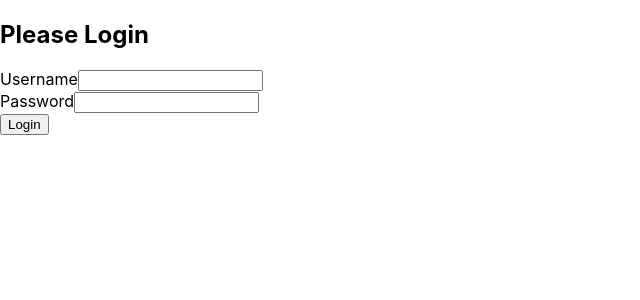
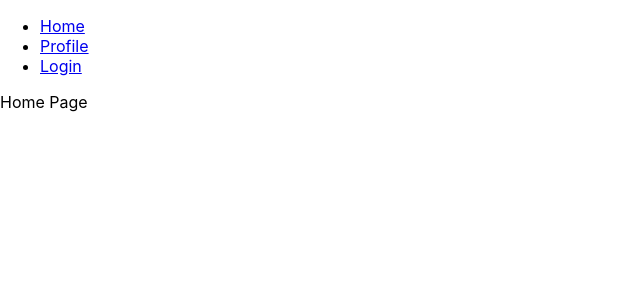
Before and after one commit to huntertrammell/typescript-react-jest, a React (Create React App) app: page / in a window 1280 px wide. Shown: the top 300 px of the page, without its empty margins (0-640 px from the left). Built offline with nearby package versions, Linux system fonts and the light colour scheme.

Commit message:
[feature] Added in navigation

```diff
--- a/package.json
+++ b/package.json
@@ -13,8 +13,8 @@
     "@types/react-router-dom": "^5.3.2",
     "react": "^17.0.2",
     "react-dom": "^17.0.2",
-    "react-router-dom": "^6.2.1",
-    "react-scripts": "5.0.0",
+    "react-router-dom": "^5.2.0",
+    "react-scripts": "^5.0.0",
     "typescript": "^4.5.4",
     "web-vitals": "^2.1.3"
   },
--- a/src/components/App.tsx
+++ b/src/components/App.tsx
@@ -1,8 +1,13 @@
 import React from "react";
 import { User } from "../model/Model";
 import { AuthService } from "../services/AuthService";
+import {Router, Route, Switch} from 'react-router-dom';
+import history from '../utils/history';
+import { Navbar } from "./Navbar";
+import { Home } from "./Home";
+import { Login } from "./Login";
+import { Profile } from "./Profile";
 
-import {Login} from "../components/Login";
 
 interface AppState {
   user: User | undefined;
@@ -14,6 +19,9 @@
   constructor(props: any){
     super(props)
     this.setUser = this.setUser.bind(this)
+    this.state = {
+      user: undefined
+    }
   }
 
   private setUser(user:User){
@@ -21,9 +29,22 @@
     console.log(user)
   }
 
-  render(): React.ReactNode {
+  render() {
     return (
-        <div><Login authService={this.authService} setUser={this.setUser}/></div>
+        <div className="wrapper">
+          <Router history={history}>
+            <div>
+              <Navbar user={this.state.user}/>
+              <Switch>
+                  <Route exact path="/" component={Home} />
+                  <Route exact path="/login">
+                    <Login authService={this.authService} setUser={this.setUser} />
+                  </Route>
+                  <Route exact path="/profile" component={Profile} />
+              </Switch>
+            </div>
+          </Router>
+        </div>
     );
   }
 }
--- /dev/null
+++ b/src/utils/history.ts
@@ -0,0 +1,3 @@
+import { createBrowserHistory } from 'history';
+
+export default createBrowserHistory()
```
Also changed, not shown: 1 other file (tests, documents, lock files or other folders).
